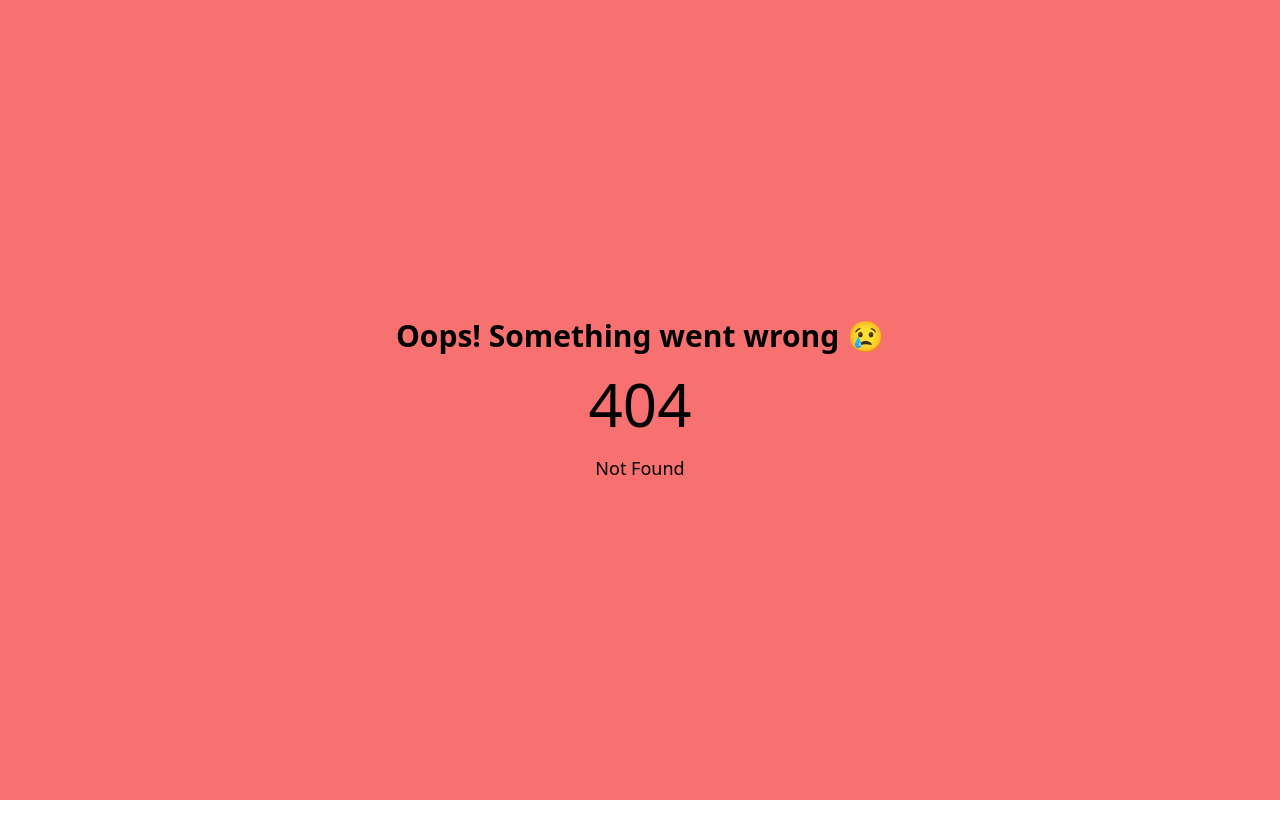
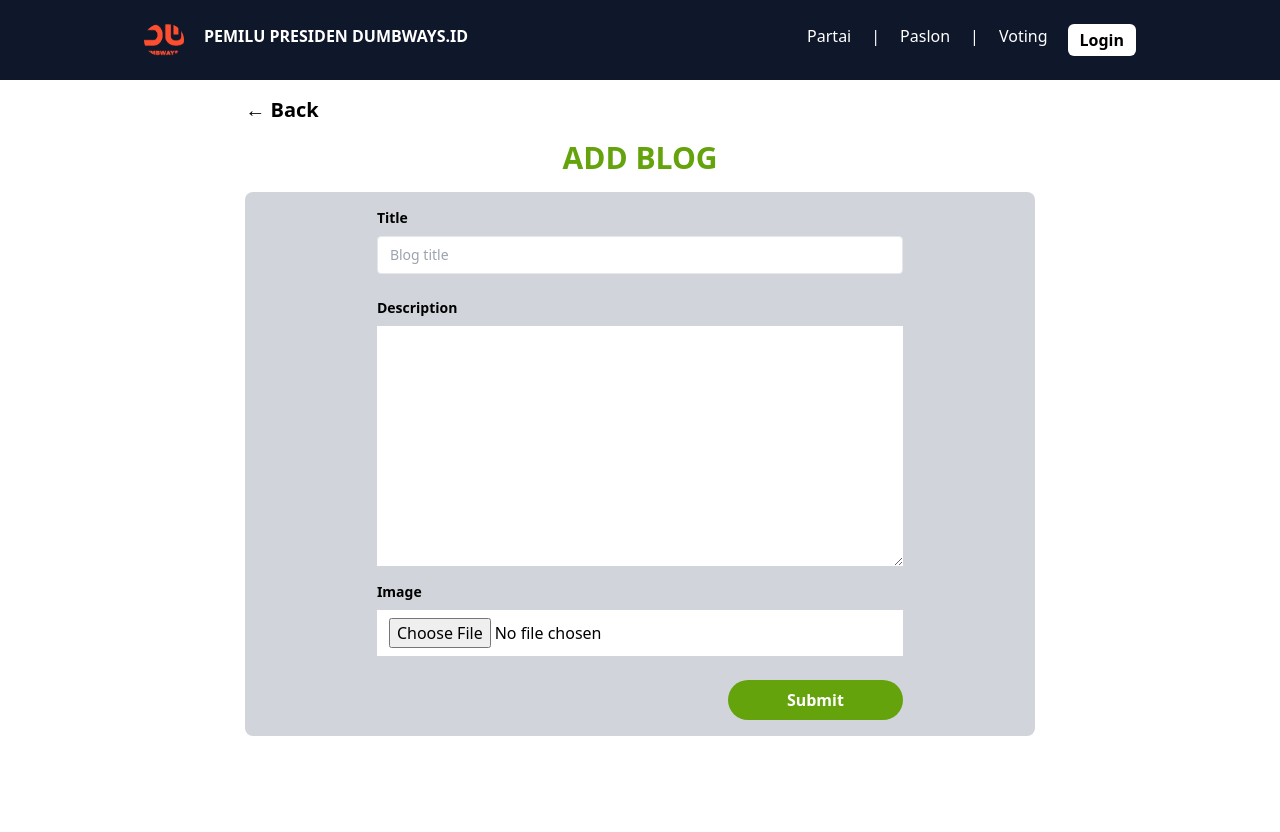
Before and after one commit to dipa3003/Frontend-Pilpres-Dumbways, a React (Vite) app: page /add-blog in a window 1280 px wide. Before the commit this address had no page. Before the commit the page ends 800 px from the top, so only its background shows below. Built offline with nearby package versions, Linux system fonts and the light colour scheme; what chartjs-plugin-datalabels would draw is missing.

Commit message:
add auth.service.ts to handle login and register page with api

```diff
--- a/package.json
+++ b/package.json
@@ -10,6 +10,7 @@
     "preview": "vite preview"
   },
   "dependencies": {
+    "axios": "^1.6.5",
     "chart.js": "^4.4.1",
     "chartjs-plugin-datalabels": "^2.2.0",
     "react": "^18.2.0",
--- a/src/components/Cards.tsx
+++ b/src/components/Cards.tsx
@@ -13,7 +13,7 @@ export default function Cards(Props: TArtikel) {
                     <p className="bg-red-600 text-white p-1 inline-block rounded-lg">{date.toUpperCase()}</p>
                     <h1 className="text-md font-bold mt-2">
                         <Link to="article" preventScrollReset={false} state={{ date: date, title: title, author: author }}>
-                            {title.toUpperCase()}
+                            {title.substring(0, 62).toUpperCase()}...
                         </Link>
                     </h1>
                     <p>{author.toLowerCase()}</p>
--- a/src/components/Navbar.tsx
+++ b/src/components/Navbar.tsx
@@ -11,9 +11,15 @@ export default function Navbar() {
             </div>
             <div className="flex gap-5 flex-row">
                 <Link to="/partai">Partai</Link>|<Link to="/paslon">Paslon</Link>|<Link to="/vote">Voting</Link>
-                <Link to="/login" className="bg-white text-black px-3 py-1 rounded-md font-bold">
-                    Login
-                </Link>
+                {localStorage.getItem("token") ? (
+                    <Link to="/login" className="bg-white text-black px-3 py-1 rounded-md font-bold">
+                        Logout
+                    </Link>
+                ) : (
+                    <Link to="/login" className="bg-white text-black px-3 py-1 rounded-md font-bold">
+                        Login
+                    </Link>
+                )}
             </div>
         </nav>
     );
--- a/src/components/Slogan.tsx
+++ b/src/components/Slogan.tsx
@@ -4,7 +4,7 @@ type TSlogan = {
 
 export default function Slogan({ slogan }: TSlogan) {
     return (
-        <div className="slogan">
+        <div className="">
             <p className="text-2xl font-bold mx-36 text-center py-20 italic">{slogan}</p>
         </div>
     );
--- a/src/main.tsx
+++ b/src/main.tsx
@@ -13,6 +13,7 @@ import Article from "./pages/article.tsx";
 import FormAddPaslon from "./pages/formAddPaslon.tsx";
 import FormAddPartai from "./pages/formAddPartai.tsx";
 import AdminPage from "./pages/admin.tsx";
+import FormAddBlog from "./pages/formAddBlog.tsx";
 
 const router = createBrowserRouter([
     {
@@ -53,6 +54,10 @@ const router = createBrowserRouter([
         element: <FormAddPartai />,
     },
     {
+        path: "/add-blog",
+        element: <FormAddBlog />,
+    },
+    {
         path: "/admin",
         element: <AdminPage />,
     },
--- a/src/mocks/dataArticles.json
+++ b/src/mocks/dataArticles.json
@@ -11,7 +11,7 @@
     },
     {
         "date": "selasa, 07 jan 2024",
-        "title": "Lulusan terbaik dumbways 2023 berdasarkan nilai project akhir",
+        "title": "Lulusan terbaik dumbways 2023 berdasarkan nilai project akhir akhir akhir akhir",
         "author": "super admin"
     },
     {
--- /dev/null
+++ b/src/pages/formAddBlog.tsx
@@ -0,0 +1,64 @@
+import { Link } from "react-router-dom";
+import Navbar from "../components/Navbar";
+import Button from "../components/elements/Button";
+import InputForm from "../components/elements/InputForm";
+import { useEffect } from "react";
+
+const FormAddBlog = () => {
+    useEffect(() => {
+        window.scrollTo(0, 0);
+    }, []);
+
+    const handleAddBlog = (e: React.FormEvent<HTMLFormElement>) => {
+        e.preventDefault();
+        // const title = e.currentTarget.title.value;
+        const title = e.currentTarget.judul.value;
+        const description = e.currentTarget.description.value;
+        const image = e.currentTarget.image.value;
+        const newBlog = {
+            title,
+            description,
+            image,
+        };
+
+        //LOGIC POST TO API DB WILL BE HERE SOON
+
+        console.log("you add new blog:", newBlog);
+    };
+    return (
+        <>
+            <Navbar />
+            <div className="flex flex-col m-auto mb-16 w-2/3">
+                <Link to="/" className="text-xl font-semibold ml-8 mt-4 w-max">
+                    &larr; Back
+                </Link>
+                <h1 className="text-lime-600 text-3xl text-center font-bold my-4">ADD BLOG</h1>
+                <div className="bg-gray-300 flex mx-8 mb-8 py-4 rounded-lg">
+                    <form onSubmit={(e) => handleAddBlog(e)} className="flex flex-col w-2/3 m-auto ">
+                        <InputForm label={"Title"} type={"text"} name={"judul"} placeholder={"Blog title"} id={"title"} />
+                        {/* <InputForm label={"Nomor Urut"} type={"text"} name={"nomor"} placeholder={"nomor urut"} id={"nomor"} /> */}
+                        {/* <InputForm label={"Image"} type={"text"} name={"image"} placeholder={"image"} id={"image"} /> */}
+
+                        <label htmlFor="description" className="block text-black text-sm font-bold mb-2">
+                            Description
+                        </label>
+                        <textarea name="description" id="description" cols={30} rows={10} className="mb-4"></textarea>
+
+                        <label htmlFor="image" className="block text-black text-sm font-bold mb-2">
+                            Image
+                        </label>
+                        <input type="file" name="image" id="image" className="bg-white py-2 px-3" />
+
+                        <div className="flex justify-end">
+                            <Button type="submit" onClick={() => {}} classCustom={"bg-lime-600 text-white rounded-full mt-6 w-1/3"}>
+                                Submit
+                            </Button>
+                        </div>
+                    </form>
+                </div>
+            </div>
+        </>
+    );
+};
+
+export default FormAddBlog;
--- a/src/pages/home.tsx
+++ b/src/pages/home.tsx
@@ -7,12 +7,19 @@ import dataArticles from "../mocks/dataArticles.json";
 import { TArtikel } from "../types/artikel";
 import Navbar from "../components/Navbar";
 import Footer from "../components/Footer";
+// import Button from "../components/elements/Button";
+import { Link, useNavigate } from "react-router-dom";
 
 export default function HomePage() {
     const [dataArticle, setDataArticle] = useState<TArtikel[] | null>(null);
     const [articles, setArticles] = useState<TArtikel[] | null>(null);
     const [mainArticle, setMainArticle] = useState<TArtikel | null>();
+    const navigate = useNavigate();
 
+    useEffect(() => {
+        const token = localStorage.getItem("token");
+        if (!token) navigate("/login");
+    });
     useEffect(() => {
         setDataArticle(dataArticles);
     }, []);
@@ -29,13 +36,19 @@ export default function HomePage() {
     return (
         <>
             <Navbar />
-            <main className="bg-gray-300">
+            <main className="bg-gray-300 pb-16">
                 <Jumbotron />
-                <div className="grid gap-10 grid-cols-3 mx-36 pb-32">
+                <div className="grid gap-10 grid-cols-3 mx-36 pb-20">
                     {mainArticle && <MainCard date={mainArticle.date} title={mainArticle.title} author={mainArticle.author} />}
                     {articles?.map((article, i) => (
                         <Cards date={article.date} title={article.title} author={article.author} key={i} />
                     ))}
+                </div>
+
+                <div className="flex justify-center">
+                    <Link to="/add-blog">
+                        <p className="bg-lime-600 text-white font-semibold rounded-full px-6 py-2">Add Blog</p>
+                    </Link>
                 </div>
             </main>
             <Slogan slogan={`" PILIHLAH CALON PRESIDEN MENTOR DUMBWAYS.ID DARI REKAM JEJAK YANG JELAS PASTIKAN MEREKA MEMILIKI VISI DAN MISI UNTUK MENJADI SEORANG SEPUH "`} />
--- a/src/pages/login.tsx
+++ b/src/pages/login.tsx
@@ -1,9 +1,12 @@
 import { Link, useNavigate } from "react-router-dom";
 import Button from "../components/elements/Button";
 import InputForm from "../components/elements/InputForm";
+import { login } from "../services/auth.service";
+import { useState } from "react";
 
 export default function Login() {
-    // const [isLogin, setIsLogin] = useState(false);
+    const [loginFailed, setLoginFailed] = useState("");
+    localStorage.removeItem("token");
 
     const navigate = useNavigate();
 
@@ -12,16 +15,30 @@ export default function Login() {
         const username = e.currentTarget.username.value;
         const password = e.currentTarget.password.value;
 
+        const newLogin = {
+            username,
+            password,
+        };
+
+        login(newLogin, (status, res) => {
+            if (status) {
+                localStorage.setItem("token", res);
+                navigate("/", { replace: true });
+            } else {
+                setLoginFailed(res);
+                console.log(res);
+            }
+        });
         //LOGIC AUTH ke DB (sementara pake localstorage)
-        localStorage.setItem("username", username);
-        localStorage.setItem("password", password);
+        // localStorage.setItem("username", username);
+        // localStorage.setItem("password", password);
 
-        if (localStorage.getItem("username") === "dipa@gmail.com" && localStorage.getItem("password") === "3003") {
-            // setIsLogin(true);
-            // window.location.href = "/";
-            navigate("/", { replace: true });
-            console.log("Login success!");
-        }
+        // if (localStorage.getItem("username") === "dipa@gmail.com" && localStorage.getItem("password") === "3003") {
+        //     // setIsLogin(true);
+        //     // window.location.href = "/";
+        // navigate("/", { replace: true });
+        //     console.log("Login success!");
+        // }
     };
     return (
         <div className="flex justify-center min-h-screen items-center bg-[url('login-img.jpg')] bg-cover">
@@ -35,6 +52,7 @@ export default function Login() {
                         Sign in
                     </Button>
                 </form>
+                {loginFailed && <p className="text-red font-bold mt-2">{loginFailed}</p>}
                 <p className="font-medium mt-8 text-center text-white ">
                     Don't have an account?{" "}
                     <Link to="/register" className="text-blue-600 italic font-bold">
--- a/src/pages/register.tsx
+++ b/src/pages/register.tsx
@@ -1,27 +1,39 @@
 import { Link, useNavigate } from "react-router-dom";
 import Button from "../components/elements/Button";
 import InputForm from "../components/elements/InputForm";
+import { register } from "../services/auth.service";
+import { useState } from "react";
 
 export default function Register() {
+    const [registerFailed, setRegisterFailed] = useState("");
+
     const navigate = useNavigate();
     const handleRegister = (e: React.FormEvent<HTMLFormElement>) => {
         e.preventDefault();
         const fullname = e.currentTarget.fullname.value;
         const address = e.currentTarget.address.value;
-        const gender = e.currentTarget.gender.value;
+        const sex = e.currentTarget.gender.value;
         const username = e.currentTarget.username.value;
         const password = e.currentTarget.password.value;
         const newUser = {
             fullname,
             address,
-            gender,
+            sex,
             username,
             password,
         };
 
+        register(newUser, (ket, res) => {
+            if (ket && res === "OK") {
+                navigate("/login");
+            } else {
+                setRegisterFailed(res);
+                console.log("error res:", res);
+            }
+        });
+
         //LOGIC POST NEW USER TO API DB WILL BE HERE
-        console.log("register new user success:", newUser);
-        navigate("/login");
+        // console.log("register new user success:", newUser);
     };
     return (
         <div className="flex justify-center min-h-screen items-center bg-[url('laut.jpg')] bg-cover">
@@ -38,6 +50,8 @@ export default function Register() {
                         Create Account
                     </Button>
                 </form>
+                {registerFailed && <p className="text-red font-bold mt-2">{registerFailed}</p>}
+
                 <p className="font-medium mt-8 text-center text-black ">
                     Already have an account?{" "}
                     <Link to="/login" className="text-blue-600 italic font-bold">
--- /dev/null
+++ b/src/services/auth.service.ts
@@ -0,0 +1,44 @@
+import axios from "axios";
+
+type TRegister = {
+    fullname: string;
+    address: string;
+    sex: string;
+    username: string;
+    password: string;
+};
+type TLogin = {
+    username: string;
+    password: string;
+};
+
+export const register = async (data: TRegister, callback: (ket: boolean, status: string) => void) => {
+    try {
+        const response = await axios.post("http://localhost:5000/api/v1/user/register", data, {
+            headers: {
+                "Content-Type": "application/json",
+            },
+        });
+        callback(true, response.statusText);
+        console.log(response);
+        // eslint-disable-next-line @typescript-eslint/no-explicit-any
+    } catch (error: any) {
+        callback(false, error.response.data);
+        console.log(error);
+    }
+};
+
+export const login = async (data: TLogin, callback: (status: boolean, res: string) => void) => {
+    try {
+        const response = await axios.post("http://localhost:5000/api/v1/user/login", data, {
+            headers: {
+                "Content-Type": "application/json",
+            },
+        });
+        callback(true, response.data.token);
+        // eslint-disable-next-line @typescript-eslint/no-explicit-any
+    } catch (error: any) {
+        callback(false, error.response.data.message);
+        console.log(error.response);
+    }
+};
```
Also changed, not shown: 1 other file (tests, documents, lock files or other folders).
